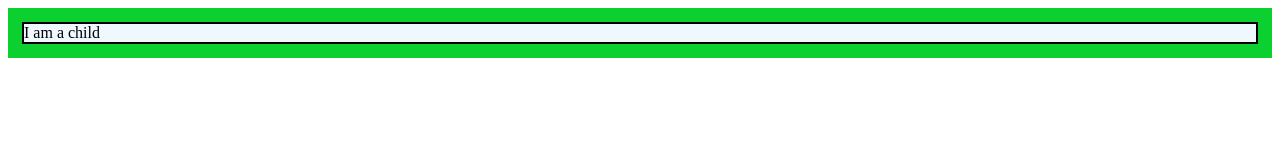
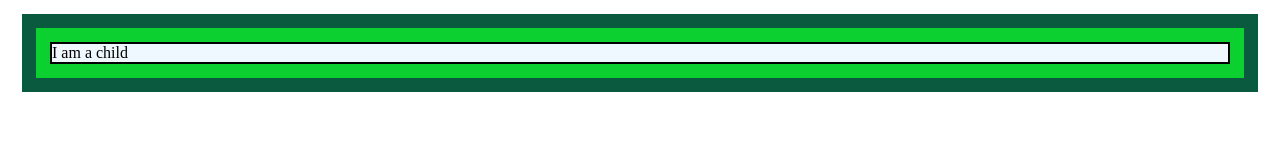
Before and after one commit to guddiyasingh/javascript, a plain HTML site: page Bubbling.html in a window 1280 px wide. Drawn offline with Linux system fonts and the light colour scheme.

Commit message:
some changes in Events,Eventetc file

```diff
--- a/Bubbling.html
+++ b/Bubbling.html
@@ -20,9 +20,9 @@
         margin: 14;
     }
 
-    .Container{
+    .container{
 
-        background-color: aquamarine;
+        background-color: rgb(10, 90, 63);
         padding: 14px;
         margin: 14px;
     }
@@ -61,10 +61,10 @@
         }
 
 
-       setInterval(()=>{
+    let a =    setInterval(()=>{
         document.querySelector(".childContainer").style.background = getRandomeColor()
        }, 3000);
-
+        console.log(a)
     </script>
 </body>
 </html>
```
Also changed, not shown: Events,Eventetc.html (+1 -1 lines).
